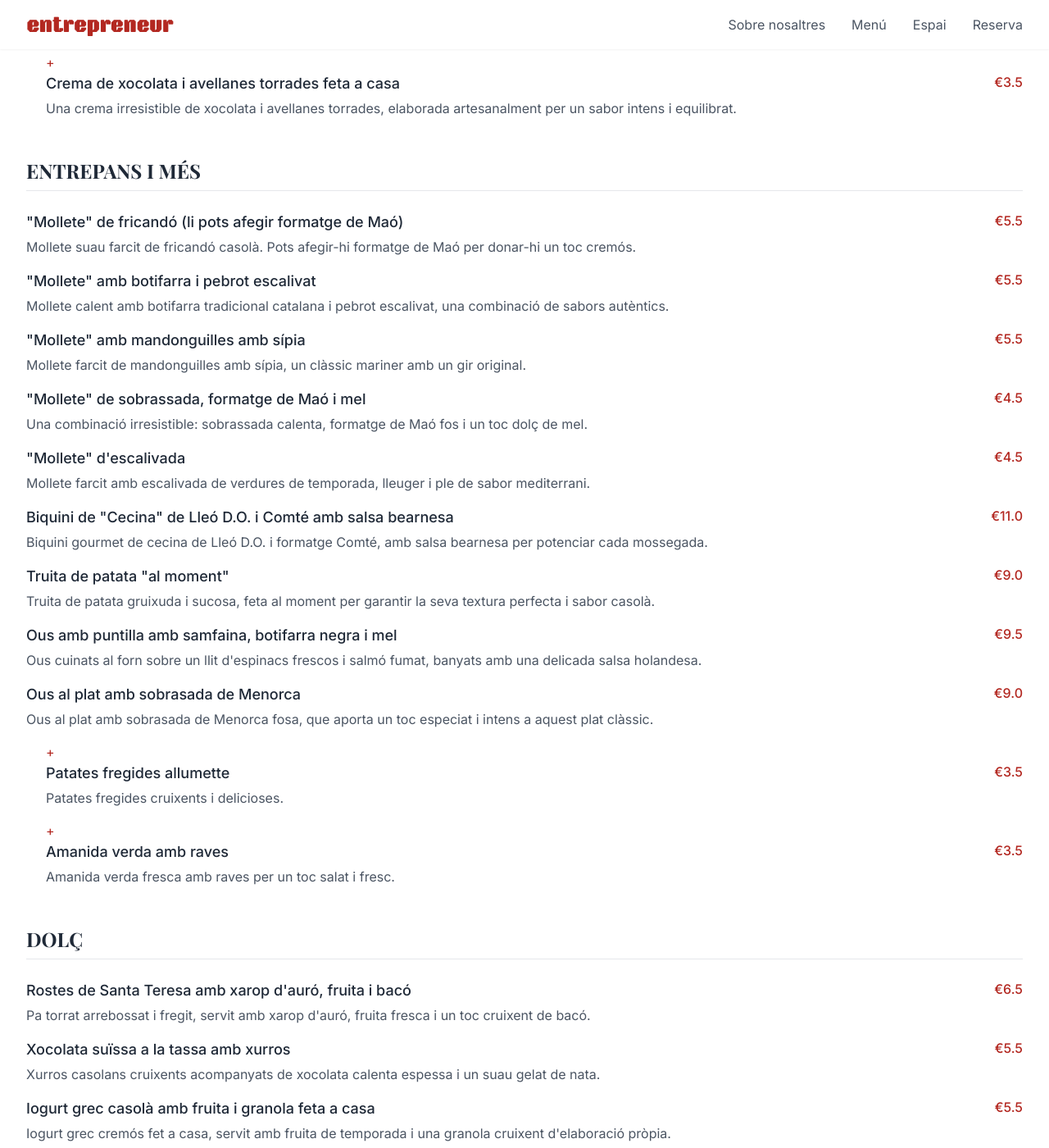
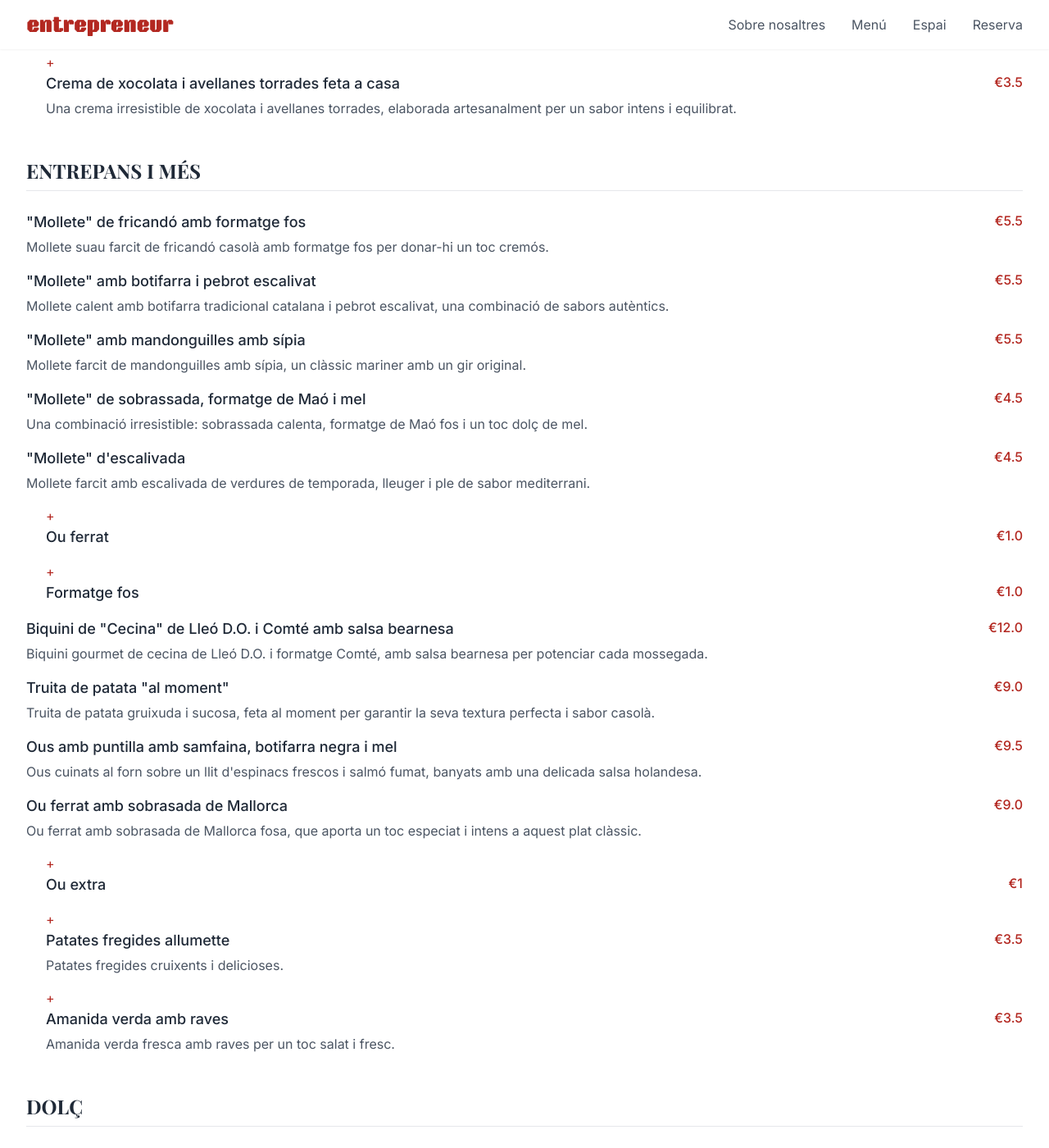
Before and after one commit to itnig-it/lentrepreneur, a Jekyll site: the page built from menu.html, in a window 1280 px wide and 1400 px high, scrolled down 1097 px. Shown: the whole window at 82% size. Built offline with Jekyll 4.4.1, drawn with Linux system fonts in a browser that asks for light colours; some web fonts are replaced; some of the changed text lies outside the part shown.

Commit message:
updated menu again

```diff
--- a/_data/menu.yml
+++ b/_data/menu.yml
@@ -134,14 +134,14 @@ menu:
       menu_area: "ESMORZARS"
       items:
       - name:
-          ca: "\"Mollete\" de fricandó (li pots afegir formatge de Maó)"
-          en: "\"Fricandó\" sandwich (you can add Maó cheese)"
-          es: "Mollete de fricandó (se puede añadir queso de Maó)"
+          ca: "\"Mollete\" de fricandó amb formatge fos"
+          en: "\"Fricandó\" sandwich with melted cheese"
+          es: "Mollete de fricandó con queso fundido"
         price: 5.5
         description:
-          ca: "Mollete suau farcit de fricandó casolà. Pots afegir-hi formatge de Maó per donar-hi un toc cremós."
-          en: "Soft sandwich filled with homemade fricandó. You can add Maó cheese for an extra creamy touch."
-          es: "Mollete tierno relleno de fricandó casero. Puedes añadir queso de Maó para darle un toque cremoso."
+          ca: "Mollete suau farcit de fricandó casolà amb formatge fos per donar-hi un toc cremós."
+          en: "Soft sandwich filled with homemade fricandó with melted cheese for an extra creamy touch."
+          es: "Mollete tierno relleno de fricandó casero con queso fundido para darle un toque cremoso."
 
       - name:
           ca: "\"Mollete\" amb botifarra i pebrot escalivat"
@@ -184,10 +184,26 @@ menu:
           es: "Mollete relleno de verduras asadas de temporada, ligero y lleno de sabor mediterráneo."
 
       - name:
+          ca: "Ou ferrat"
+          en: "Fried egg"
+          es: "Huevo frito"
+        price: 1.0
+        description:
+        type: acompanyament
+
+      - name:
+          ca: "Formatge fos"
+          en: "Melted cheese"
+          es: "Queso fundido"
+        price: 1.0
+        description:
+        type: acompanyament
+
+      - name:
           ca: "Biquini de \"Cecina\" de Lleó D.O. i Comté amb salsa bearnesa"
           en: "Gourmet biquini with Leon D.O. cured beef and Comté cheese with Bearnaise sauce"
           es: "Biquini gourmet con cecina de León D.O. y queso Comté con salsa bearnesa"
-        price: 11.0
+        price: 12.0
         description:
           ca: "Biquini gourmet de cecina de Lleó D.O. i formatge Comté, amb salsa bearnesa per potenciar cada mossegada."
           en: "Gourmet biquini with Leon D.O. cured beef and Comté cheese, enhanced with Bearnaise sauce in every bite."
@@ -217,14 +233,23 @@ menu:
           es: "Huevos horneados sobre una cama de espinacas frescas y salmón ahumado, bañados en una delicada salsa holandesa."
 
       - name:
-          ca: "Ous al plat amb sobrasada de Menorca"
-          en: "Baked eggs with Minorcan sobrasada"
-          es: "Huevos al plato con sobrasada de Menorca"
+          ca: "Ou ferrat amb sobrasada de Mallorca"
+          en: "Fried egg with Mallorcan sobrasada"
+          es: "Huevo frito con sobrasada de Mallorca"
         price: 9.0
         description:
-          ca: "Ous al plat amb sobrasada de Menorca fosa, que aporta un toc especiat i intens a aquest plat clàssic."
-          en: "Baked eggs with melted Minorcan sobrasada, adding a spicy and intense touch to this classic dish."
-          es: "Huevos al plato con sobrasada de Menorca fundida, que aporta un toque especiado e intenso a este plato clásico."
+          ca: "Ou ferrat amb sobrasada de Mallorca fosa, que aporta un toc especiat i intens a aquest plat clàssic."
+          en: "Fried egg with melted Mallorcan sobrasada, adding a spicy and intense touch to this classic dish."
+          es: "Huevo frito con sobrasada de Mallorca fundida, que aporta un toque especiado e intenso a este plato clásico."
+
+
+      - name:
+          ca: "Ou extra"
+          en: "Extra egg"
+          es: "Huevo extra"
+        price: 1
+        description:
+        type: acompanyament
 
       - name:
           ca: "Patates fregides allumette"
@@ -748,7 +773,7 @@ menu:
           ca: "Escalivada"
           en: "Escalivada"
           es: "Escalivada"
-        price: 3.5
+        price: 4.5
         description:
           ca: "Escalivada tradicional amb verdures de temporada, un clàssic català que aporta frescor i intensitat a qualsevol àpat."
           en: "Traditional escalivada with seasonal vegetables, a Catalan classic that brings freshness and intensity to any meal."
@@ -764,15 +789,6 @@ menu:
           en: "Selection of seasonal vegetables cooked to perfection to preserve all their flavor and texture."
           es: "Selección de verduras de temporada cocinadas al punto para preservar todo su sabor y textura."
 
-      - name:
-          ca: "Pebrots escalivats"
-          en: "Roasted peppers"
-          es: "Pimientos asados"
-        price: 3.5
-        description:
-          ca: "Pebrots escalivats a foc lent, dolços i tendres, ideals com a guarnició o entrant."
-          en: "Slow-roasted peppers, sweet and tender, ideal as a side dish or starter."
-          es: "Pimientos asados a fuego lento, dulces y tiernos, ideales como guarnición o entrante."
 
       - name:
           ca: "Patates fregides \"Allumette\""
```
